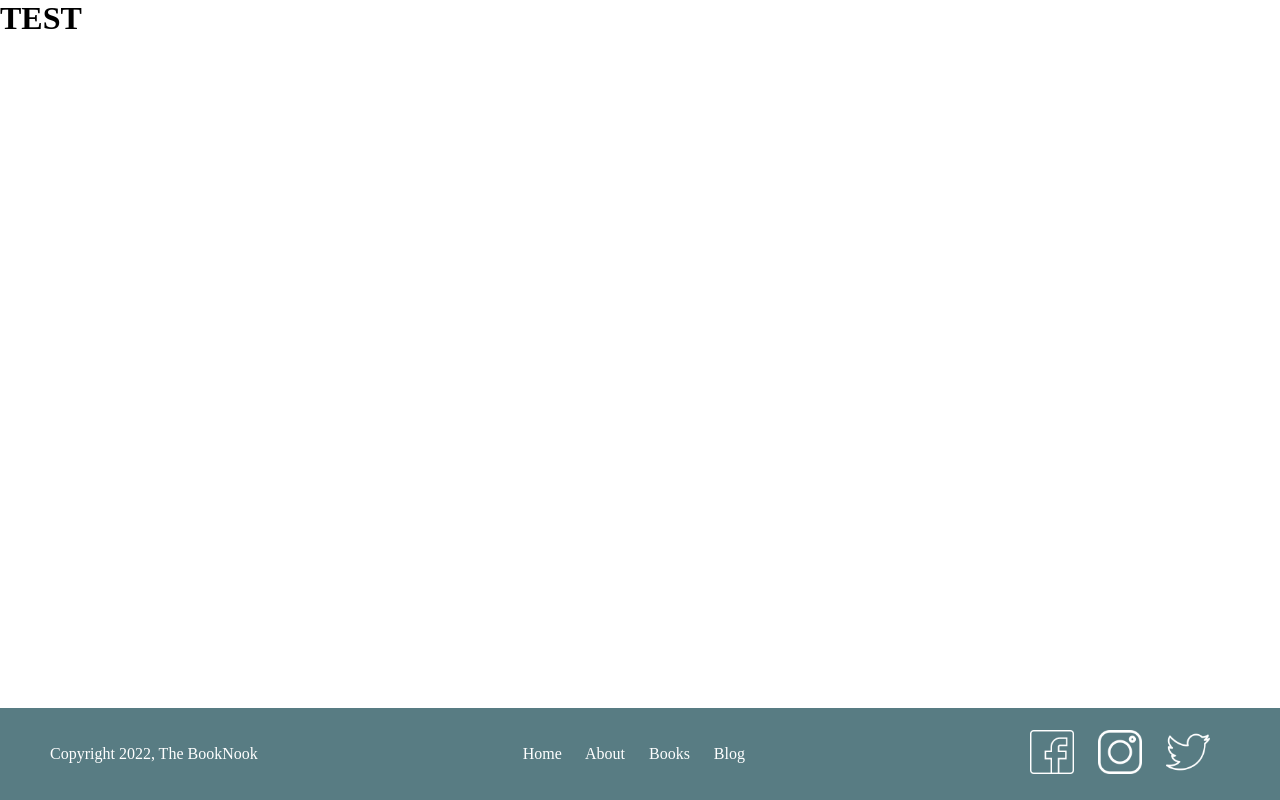
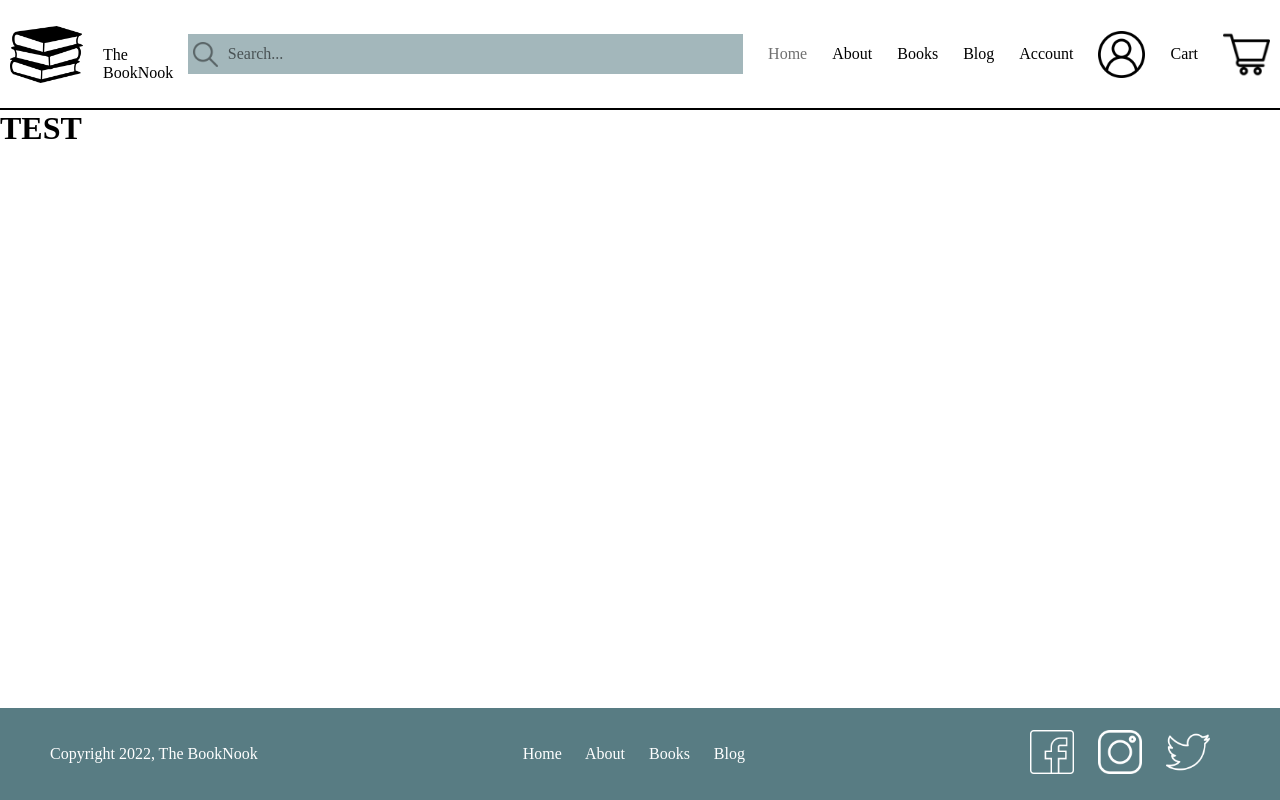
Before and after one commit to jimbuscodes/book_nook, a website with bundled scripts: page index.html in a window 1280 px wide. Built offline with nearby package versions, Linux system fonts and the light colour scheme; a web font is replaced by a local one.

Commit message:
finished navigation bar for web desktop

```diff
--- a/pages/home.html
+++ b/pages/home.html
@@ -1,7 +1,26 @@
 <nav>
-  <div class="nav-logo"></div>
-  <div class="nav-search"></div>
-  <div class="nav-links"></div>
+  <div class="nav-logo">
+    <img src="images/books-stack-of-three.png" alt="books-stack-of-three" />
+    <p>The BookNook</p>
+  </div>
+  <div class="nav-search">
+    <img src="images/search.png" alt="search" />
+    <input type="text" placeholder="Search..." />
+  </div>
+  <div class="nav-links">
+    <a href="#home" class="active-link">Home</a>
+    <a href="#about">About</a>
+    <a href="#books">Books</a>
+    <a href="#blog">Blog</a>
+    <a href="#account">Account</a>
+    <a href="#account">
+      <img src="images/user.png" alt="user" />
+    </a>
+    <a href="#cart">Cart</a>
+    <a href="#cart">
+      <img src="images/shopping-cart.png" alt="cart" />
+    </a>
+  </div>
 </nav>
 <h1>TEST</h1>
 <footer>
--- /dev/null
+++ b/scss/nav.scss
@@ -0,0 +1,86 @@
+nav {
+  height: 110px;
+  width: 100%;
+  padding-left: 10px;
+  padding-right: 10px;
+  display: flex;
+  align-items: center;
+  justify-content: space-between;
+  color: #000;
+  border-bottom: solid 2px #000;
+
+  .nav-logo {
+    display: flex;
+    align-items: center;
+    font-family: segoeUIreg;
+    font-size: 16px;
+
+    img {
+      width: 73px;
+      height: 73px;
+    }
+
+    p {
+      margin-top: 35px;
+      margin-left: 20px;
+    }
+  }
+
+  .nav-search {
+    height: 40px;
+    width: 600px;
+    display: flex;
+    align-items: center;
+    position: relative;
+
+    img {
+      width: 25px;
+      height: 25px;
+      position: absolute;
+      top: 20%;
+      left: 1%;
+    }
+
+    input {
+      width: 100%;
+      height: 100%;
+      background-color: rgba(88, 124, 131, 0.55);
+      outline: none;
+      border: none;
+      padding-left: 40px;
+    }
+
+    input::placeholder {
+      font-family: segoeUIreg;
+      font-size: 16px;
+      color: #000;
+      opacity: 55%;
+    }
+  }
+
+  .nav-links {
+    display: flex;
+    align-items: center;
+
+    a {
+      display: flex;
+      align-items: center;
+      text-decoration: none;
+      font-family: segoeUIreg;
+      font-size: 16px;
+      color: #000;
+      margin-left: 25px;
+    }
+
+    .active-link {
+      font-family: segoeUIbold;
+      font-size: 16px;
+      color: #707070;
+    }
+
+    img {
+      width: 47px;
+      height: 47px;
+    }
+  }
+}
--- a/scss/styles.scss
+++ b/scss/styles.scss
@@ -1,3 +1,4 @@
 @use "fonts.scss";
 @use "structure.scss";
+@use "nav.scss";
 @use "footer.scss";
```
Also changed, not shown: css/styles.css, images/search.png (added), images/shopping-cart.png (added), images/user.png (added).
